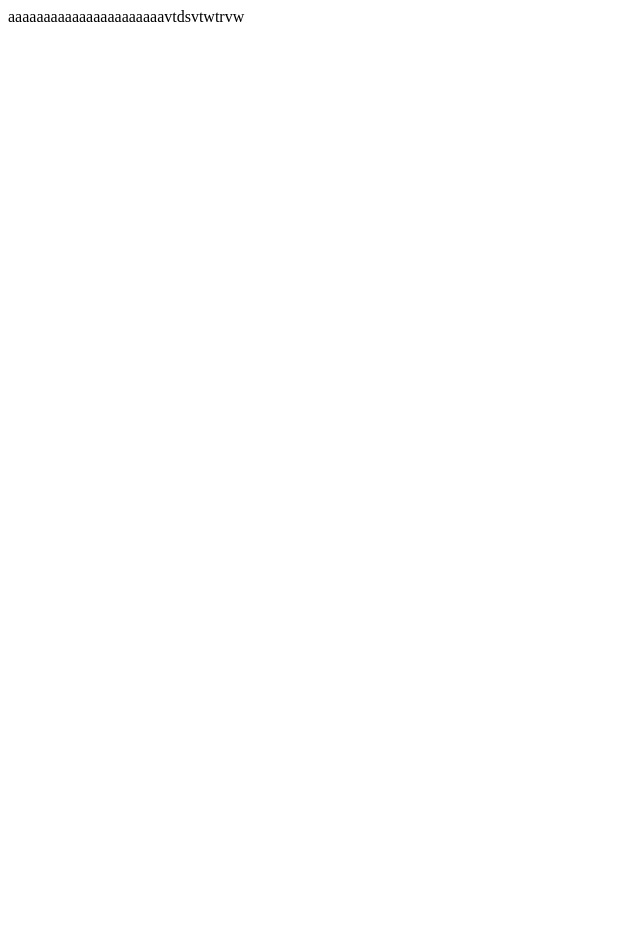
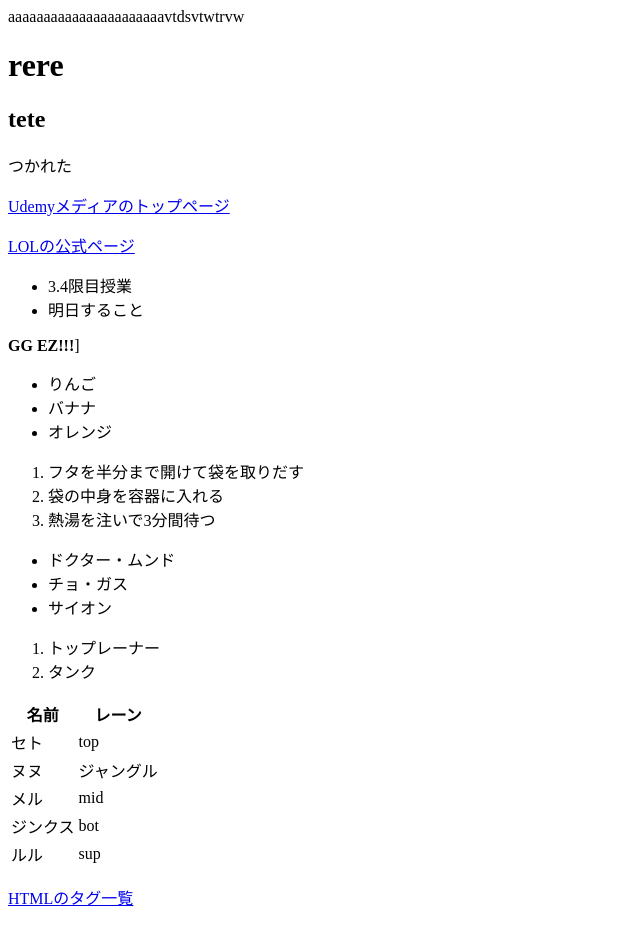
Before and after one commit to yaruyanmo/HTML-study, a plain HTML site: page index.html in a window 1280 px wide. Shown: the whole page, without its empty margins (0-640 px from the left). Before the commit the page ends 800 px from the top, so only its background shows below. Drawn offline with Linux system fonts and the light colour scheme.

Commit message:
HTML試し

```diff
--- a/index.html
+++ b/index.html
@@ -1 +1,60 @@
 aaaaaaaaaaaaaaaaaaaaaavtdsvtwtrvw
+<h1>rere</h1>
+<h2>tete</h2>
+<p>つかれた</p>
+<p><a
+    href="https://udemy.benesse.co.jp/">Udemyメディアのトップページ</a></p>
+<p><a
+    href="https://www.leagueoflegends.com/ja-jp/">LOLの公式ページ</a></p>
+<ul>
+<li>3.4限目授業</li>
+<li>明日すること</li>
+</ul>
+<strong>GG EZ!!!</strong>]
+<ul>
+<li>りんご</li>
+<li>バナナ</li>
+<li>オレンジ</li>
+</ul>
+<ol>
+<li>フタを半分まで開けて袋を取りだす</li>
+<li>袋の中身を容器に入れる</li>
+<li>熱湯を注いで3分間待つ</li>
+</ol>
+<ul>
+<li>ドクター・ムンド</li>
+<li>チョ・ガス</li>
+<li>サイオン</li>
+</ul>
+<ol>
+<li>トップレーナー</li>
+<li>タンク</li>
+</ol>
+<table>
+<tr>
+    <th>名前</th>
+    <th>レーン</th>
+</tr>
+<tr>
+    <td>セト</td>
+    <td>top</td>
+</tr>
+<tr>
+    <td>ヌヌ</td>
+    <td>ジャングル</td>
+</tr>
+<tr>
+    <td>メル</td>
+    <td>mid</td>
+</tr>
+<tr>
+    <td>ジンクス</td>
+    <td>bot</td>
+</tr>
+<tr>
+    <td>ルル</td>
+    <td>sup</td>
+</tr>
+</table>
+<p><a
+    href="http://www.fureai.or.jp/~irie/html-tag/">HTMLのタグ一覧</a></p>
```
